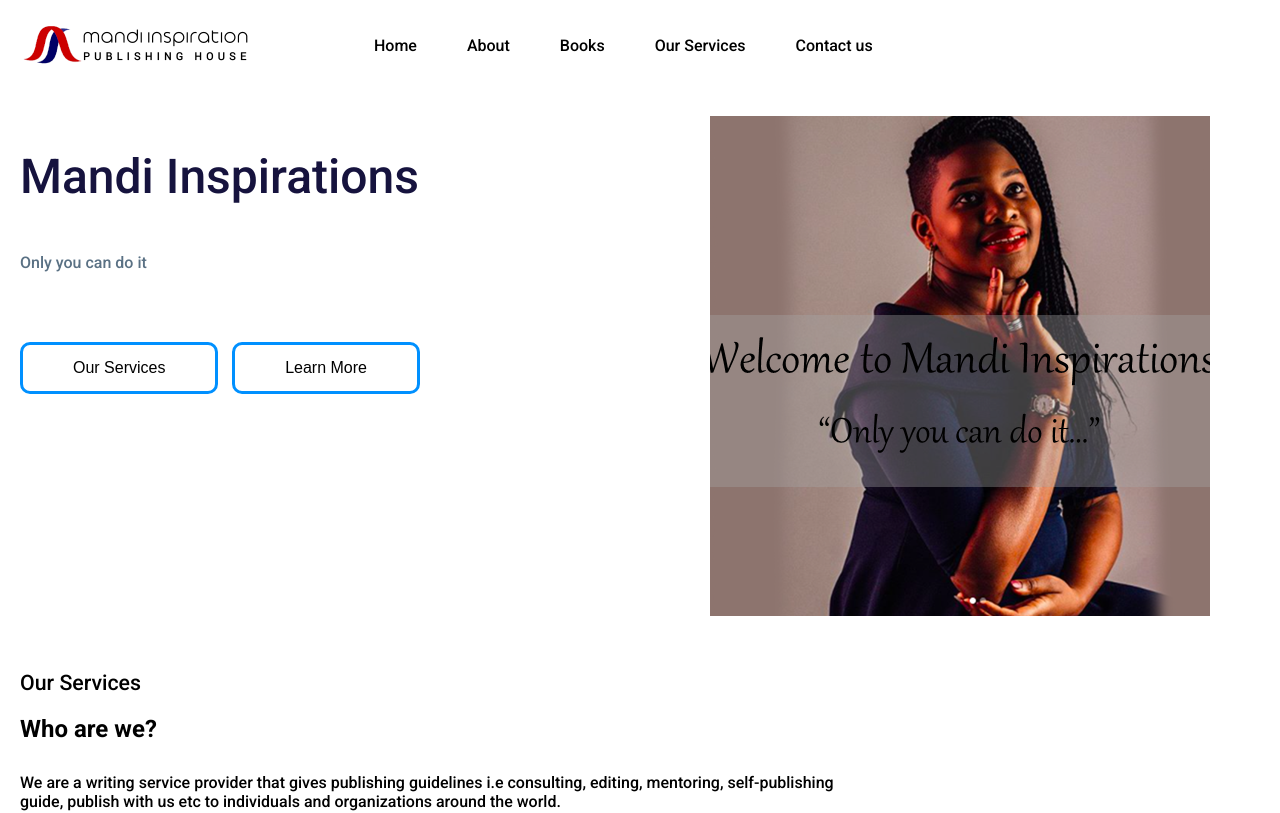
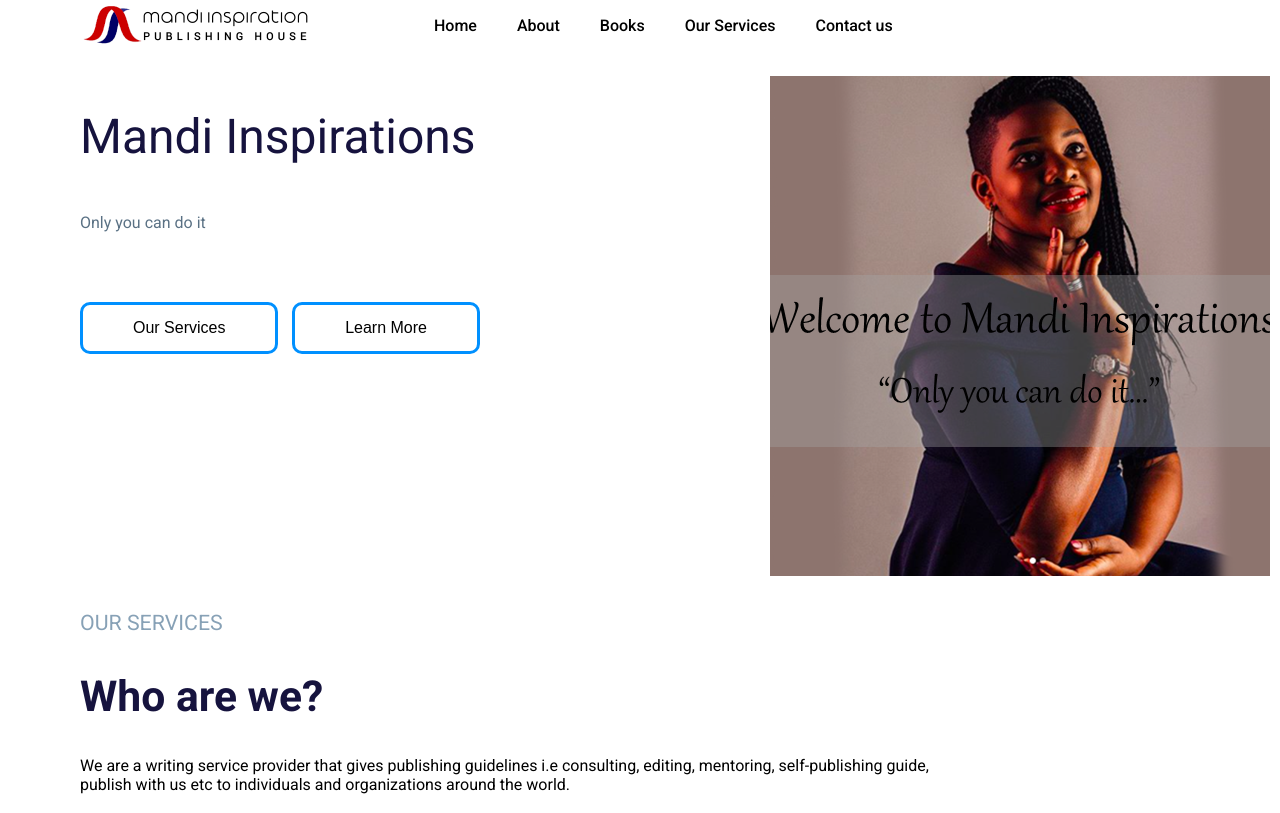
Before and after one commit to TehillahK/Mand-inspiration-web, a React (Create React App) app: page / in a window 1280 px wide. Shown: the top 813 px of the page. Built offline with nearby package versions, Linux system fonts and the light colour scheme.

Commit message:
organized the scss

```diff
--- a/src/presentation/scss/_cards.scss
+++ b/src/presentation/scss/_cards.scss
@@ -5,11 +5,11 @@ $gap:50px;
   width: 850px;
   display: grid;
   grid-template-columns: $col-length $col-length;
-
+  grid-column-gap: 50px;
   .card{
     display: grid;
     grid-template-columns: 50px 300px;
-    grid-column-gap: 60px;
+    grid-column-gap: 150px;
     padding-top: 30px;
     padding-bottom: 30px;
     .card-image{
@@ -20,5 +20,8 @@ $gap:50px;
       color: black;
       text-decoration: none;
     }
+    a:hover{
+      color: red;
+    }
   }
 }
--- a/src/presentation/scss/_globals.scss
+++ b/src/presentation/scss/_globals.scss
@@ -1,5 +1,4 @@
-@import url('https://fonts.googleapis.com/css2?family=Roboto:wght@500&display=swap');
-@import url('https://fonts.googleapis.com/css2?family=Roboto:wght@500;700&display=swap');
+@import url('https://fonts.googleapis.com/css2?family=Roboto:wght@400;500;700&display=swap');
 
 $roboto:'Roboto',sans-serif;
 $sky-blue:#0090FFFF;
--- a/src/presentation/scss/_navbar.scss
+++ b/src/presentation/scss/_navbar.scss
@@ -2,12 +2,15 @@
 $logo-margin:80px;
 
 header{
-  justify-content: center;
+  //display: grid;
+ // justify-content: center;
+
 }
 nav{
   display: flex;
   font-weight: 500;
-  padding: 20px;
+  padding-left: 80px;
+  padding-top: 0px;
   .nav-logo{
     margin-right: $logo-margin;
   }
@@ -17,11 +20,14 @@ nav{
 
     list-style: none;
     li{
-      margin-right: 50px;
+      margin-right: 40px;
 
       a{
         color: black;
         text-decoration: none;
+      }
+      a:hover{
+        color: red;
       }
     }
   }
--- a/src/presentation/scss/main.scss
+++ b/src/presentation/scss/main.scss
@@ -22,13 +22,22 @@ body{
 
 .container{
   display: grid;
-  padding: 20px;
+ // justify-content: center;
+  padding-top: 20px;
+  padding-left: 80px;
 
   .services{
     width: 850px;
     h1{
-      font-weight: 500;
+      font-weight: 400;
       font-size: 16pt;
+      color: #87A1B6;
+      text-transform: uppercase;
+    }
+    h2{
+      font-weight: 700;
+      font-size: 32pt;
+      color: #16133E;
     }
     .text{
       margin-top: 30px;
```
